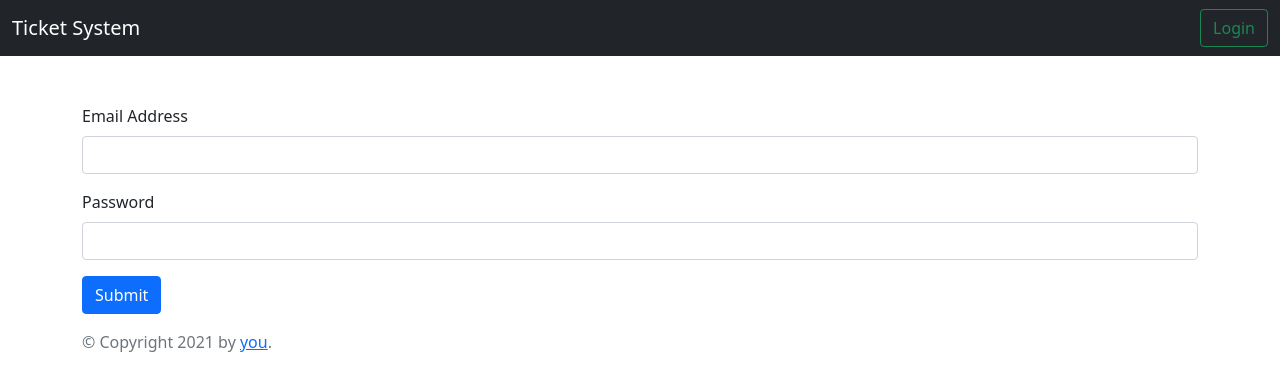
After one commit to dombocc/ticket_system, a Flask app: page /login in a window 1280 px wide. The commit adds this page. Shown: the top 391 px of the page. Run offline with Flask 2, Linux system fonts and the light colour scheme.

Commit message:
fixed login email_pass post req

```diff
--- a/app.py
+++ b/app.py
@@ -4,11 +4,16 @@ app = Flask(__name__)
 
 @app.route('/')
 def hello():
-    return render_template('home.html', name = "John")
+    return render_template('home.html')
 
-@app.route('/login')
+@app.route('/login', methods=['GET', 'POST'])
 def login():
-    return render_template('login.html')
+    if request.method == 'POST':
+        email = request.form.get('email')
+        password = request.form.get('password')
+        return email + ' ' + password
+    else:
+        return render_template('login.html')
 
 if __name__ == "__main__":
     app.run(debug=True)
--- a/templates/base.html
+++ b/templates/base.html
@@ -14,10 +14,9 @@
         <nav class="navbar navbar-dark bg-dark">
             <div class="container-fluid">
               <a class="navbar-brand">Ticket System</a>
-                <button class="btn btn-outline-success" type="submit">Login</button>
-
+                <a class="btn btn-outline-success" type="submit" href="/login">Login</a>
             </div>
-          </nav>
+        </nav>
         {% endblock %}
     </header>
     <div id="content" class="container-fluid">
--- a/templates/home.html
+++ b/templates/home.html
@@ -5,6 +5,7 @@
     <style type="text/css">
         .important { color: #336699; }
     </style>
+    <link rel="shortcut icon" href="">
 {% endblock %}
 {% block content %}
     <div class="p-3 bg-light">
--- /dev/null
+++ b/templates/login.html
@@ -0,0 +1,29 @@
+{% extends "base.html" %}
+{% block title %}Login{% endblock %}
+{% block head %}
+    {{ super() }}
+    <style type="text/css">
+        .important { color: #336699; }
+    </style>
+    <link rel="shortcut icon" href="">
+{% endblock %}
+{% block content %}
+<br></br>
+    <div class="container">
+        <div class="row">
+            <div class="col">
+                <form method="POST" action="login">
+                    <div class="mb-3">
+                      <label for="email" class="form-label">Email Address</label>
+                      <input type="email" name="email" class="form-control" id="email1">
+                    </div>
+                    <div class="mb-3">
+                      <label for="password" class="form-label">Password</label>
+                      <input type="password" name="password" class="form-control" id="password1">
+                    </div>
+                    <button type="submit" class="btn btn-primary">Submit</button>
+                  </form>
+            </div>
+        </div>
+    </div>
+{% endblock %}
```
